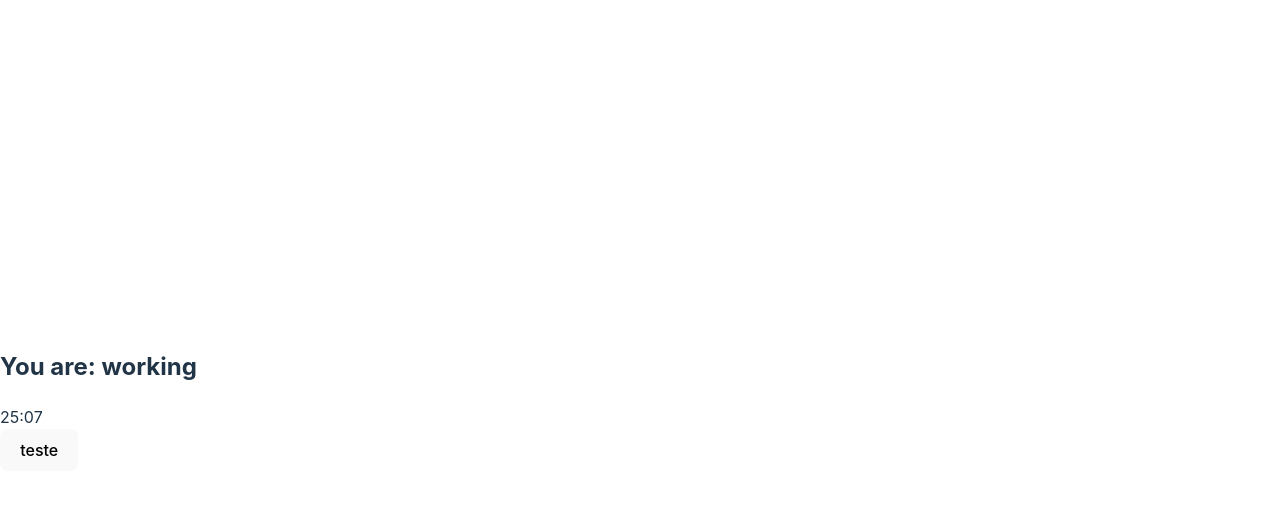
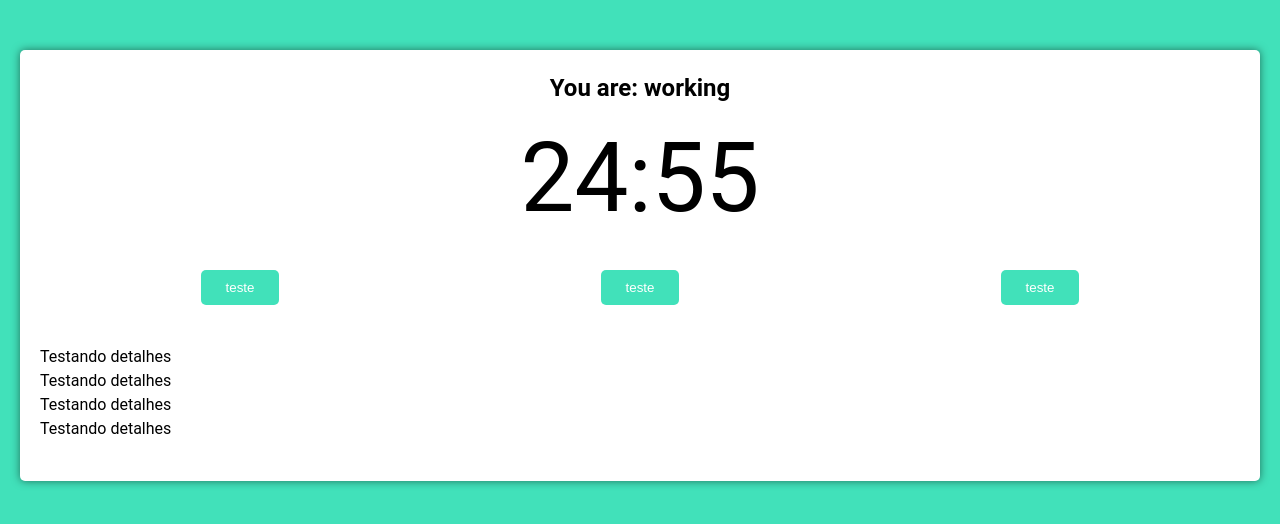
Before and after one commit to W-Wag/pomodoro-react-ts, a React (Vite) app: page / in a window 1280 px wide. Shown: the top 524 px of the page. Built offline with nearby package versions, Linux system fonts and the light colour scheme.

Commit message:
Aula configurando o css

```diff
--- a/src/App.tsx
+++ b/src/App.tsx
@@ -4,7 +4,12 @@ import { PomodoroTimer } from './components/pomodoro-timer';
 export function App() {
   return (
     <div>
-      <PomodoroTimer defaultPomodoroTime={1500} />
+      <PomodoroTimer
+        pomodoroTime={1500}
+        shortRestTime={300}
+        longRestTime={900}
+        cycles={4}
+      />
     </div>
   );
 }
--- a/src/components/pomodoro-timer.tsx
+++ b/src/components/pomodoro-timer.tsx
@@ -4,20 +4,35 @@ import { Timer } from './timer';
 import { Button } from './button';
 
 interface Props {
-  defaultPomodoroTime: number;
+  pomodoroTime: number;
+  shortRestTime: number;
+  longRestTime: number;
+  cycles: number;
 }
 
 export function PomodoroTimer(props: Props) {
-  const [mainTime, setMainTime] = useState(props.defaultPomodoroTime);
+  const [mainTime, setMainTime] = useState(props.pomodoroTime);
 
   useInterval(() => {
-    setMainTime(mainTime + 1);
+    setMainTime(mainTime - 1);
   }, 1000);
   return (
     <div className="pomodoro">
       <h2>You are: working</h2>
       <Timer mainTime={mainTime} />
-      <Button text="teste"></Button>
+
+      <div className="controls">
+        <Button text="teste"></Button>
+        <Button text="teste"></Button>
+        <Button text="teste"></Button>
+      </div>
+
+      <div className="details">
+        <p>Testando detalhes</p>
+        <p>Testando detalhes</p>
+        <p>Testando detalhes</p>
+        <p>Testando detalhes</p>
+      </div>
     </div>
   );
 }
--- a/src/index.css
+++ b/src/index.css
@@ -1,69 +1,75 @@
-:root {
-  font-family: Inter, system-ui, Avenir, Helvetica, Arial, sans-serif;
-  line-height: 1.5;
-  font-weight: 400;
-
-  color-scheme: light dark;
-  color: rgba(255, 255, 255, 0.87);
-  background-color: #242424;
-
-  font-synthesis: none;
-  text-rendering: optimizeLegibility;
-  -webkit-font-smoothing: antialiased;
-  -moz-osx-font-smoothing: grayscale;
-  -webkit-text-size-adjust: 100%;
-}
-
-a {
-  font-weight: 500;
-  color: #646cff;
-  text-decoration: inherit;
-}
-a:hover {
-  color: #535bf2;
+* {
+  margin: 0;
+  padding: 0;
+  outline: none;
+  box-sizing: border-box;
 }
 
 body {
-  margin: 0;
-  display: flex;
-  place-items: center;
-  min-width: 320px;
-  min-height: 100vh;
+  font-family: "Roboto", sans-serif;
+  background-color: #41e1ba;
+  transition: background-color 300ms ease-in-out;
+  line-height: 1.5;
 }
 
-h1 {
-  font-size: 3.2em;
-  line-height: 1.1;
+.container {
+  max-width: 640px;
+  margin: 0 auto;
 }
 
-button {
-  border-radius: 8px;
-  border: 1px solid transparent;
-  padding: 0.6em 1.2em;
-  font-size: 1em;
-  font-weight: 500;
-  font-family: inherit;
-  background-color: #1a1a1a;
-  cursor: pointer;
-  transition: border-color 0.25s;
-}
-button:hover {
-  border-color: #646cff;
-}
-button:focus,
-button:focus-visible {
-  outline: 4px auto -webkit-focus-ring-color;
+.working {
+  background-color: #ef5d50;
 }
 
-@media (prefers-color-scheme: light) {
-  :root {
-    color: #213547;
-    background-color: #ffffff;
-  }
-  a:hover {
-    color: #747bff;
-  }
-  button {
-    background-color: #f9f9f9;
-  }
+.hidden {
+  display: none;
 }
+
+.pomodoro {
+  background-color: #fff;
+  margin: 50px 20px;
+  padding: 20px;
+  border-radius: 5px;
+  box-shadow: 0 0 8px rgba(0,0,0,.5);
+}
+
+.pomodoro h2 {
+  font-size: 24px;
+  text-align: center;
+}
+
+.pomodoro .timer {
+  font-size: 6rem;
+  text-align: center;
+}
+
+.pomodoro .controls {
+  display: flex;
+  align-items: center;
+  justify-content: space-between;
+}
+
+.pomodoro button {
+  background-color: #41e1ba;
+  color: #fff;
+  border: none;
+  border-radius: 5px;
+  cursor: pointer;
+  padding: 10px 25px;
+  transition: background-color 300ms ease-in-out;
+  margin: 20px auto;
+}
+.working .pomodoro button {
+  background-color: #ef5d50;
+  color: #fff;
+  border: none;
+  border-radius: 5px;
+  cursor: pointer;
+  padding: 10px 25px;
+  transition: background-color 300ms ease-in-out;
+  margin: 20px auto;
+}
+
+.pomodoro .details {
+  margin: 20px 0;
+}
```
